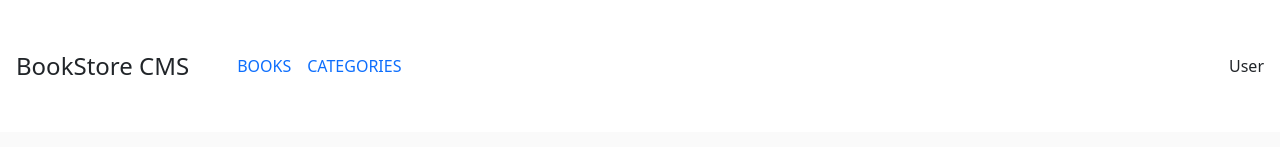
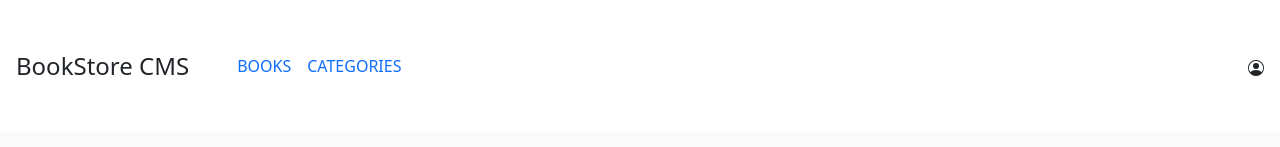
Before and after one commit to tarikbouari/Bookstore, a React (Create React App) app: page / in a window 1280 px wide. Shown: the top 147 px of the page. Built offline with nearby package versions, Linux system fonts and the light colour scheme; no server answers.

Commit message:
Update Nav component

```diff
--- a/src/components/Nav.js
+++ b/src/components/Nav.js
@@ -1,4 +1,5 @@
 import React from 'react';
+import { BsPersonCircle } from 'react-icons/bs';
 import { NavLink } from 'react-router-dom';
 import style from './nav.module.css';
 
@@ -14,7 +15,7 @@ const Nav = () => (
         <span> BookStore CMS</span>
         <ul className={style.ulBox}>
           {Links.map((links) => (
-            <li key={links.to}>
+            <li key={links.to} className={style.styleList}>
               <NavLink to={links.to}>
                 {' '}
                 {links.text}
@@ -24,7 +25,10 @@ const Nav = () => (
 
         </ul>
       </div>
-      <span> User</span>
+      <div className={style.user}>
+        <BsPersonCircle />
+      </div>
+
     </nav>
   </header>
 
```
